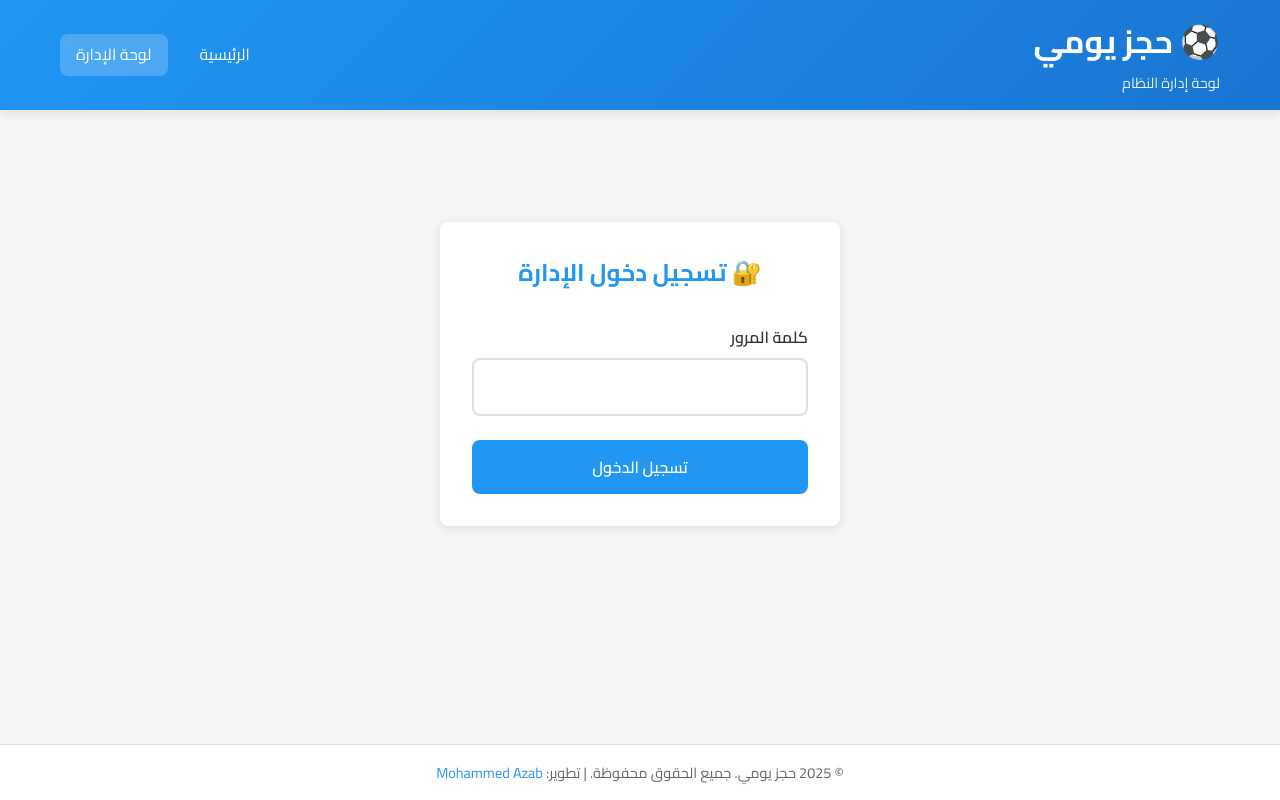
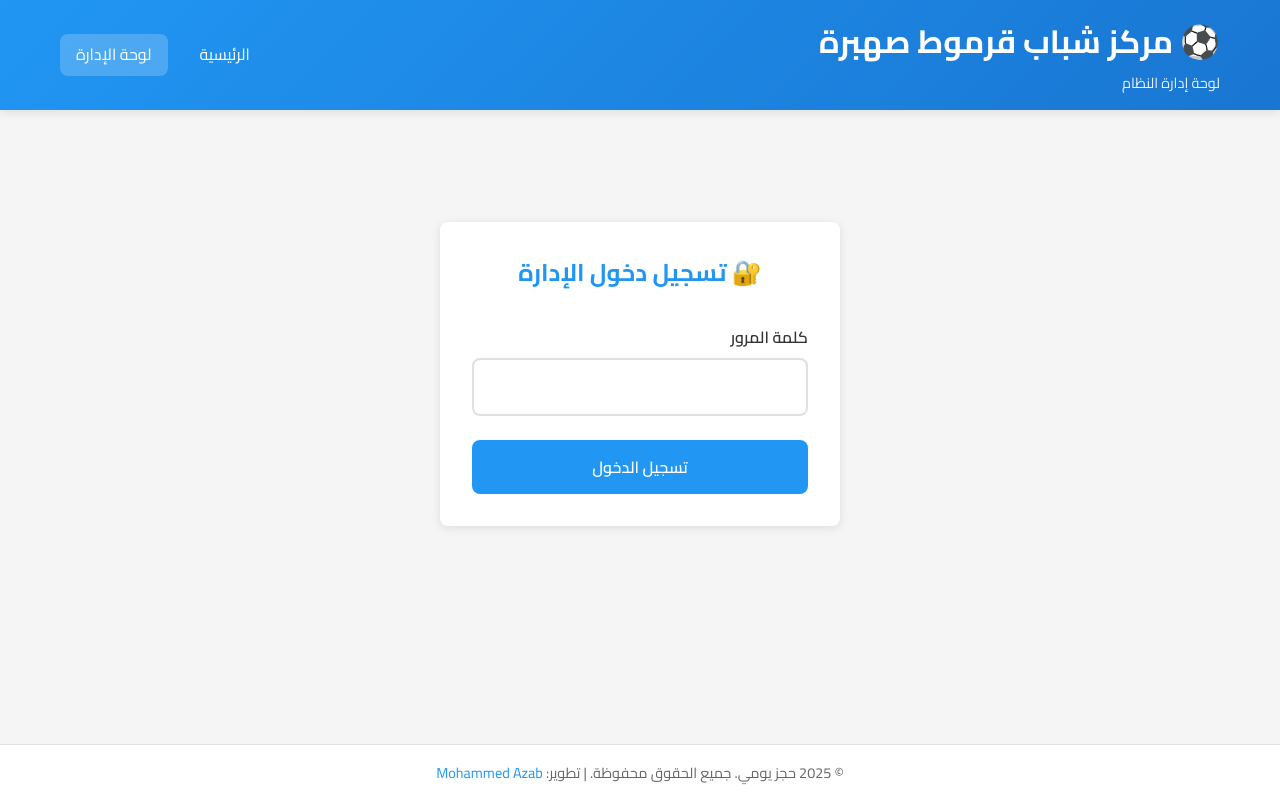
Before and after one commit to Mohammed-Azab/HagzYomi, a website: page admin-login.html in a window 1280 px wide. Drawn offline with Linux system fonts and the light colour scheme.

Commit message:
Edit header name

```diff
--- a/admin-login.html
+++ b/admin-login.html
@@ -3,7 +3,7 @@
 <head>
     <meta charset="UTF-8">
     <meta name="viewport" content="width=device-width, initial-scale=1.0">
-    <title>تسجيل دخول الإدارة - حجز يومي</title>
+    <title>تسجيل دخول الإدارة - مركز شباب قرموط صهبرة</title>
 
     <!-- Author & Copyright Information -->
     <meta name="author" content="Mohammed Azab">
@@ -18,7 +18,7 @@
     <header class="header">
         <div class="container">
             <div class="logo">
-                <h1>⚽ حجز يومي</h1>
+                <h1>⚽ مركز شباب قرموط صهبرة</h1>
                 <p>لوحة إدارة النظام</p>
             </div>
             <nav class="nav">
```
Also changed, not shown: admin.html (+1 -1 lines), index.html (+2 -2 lines).
